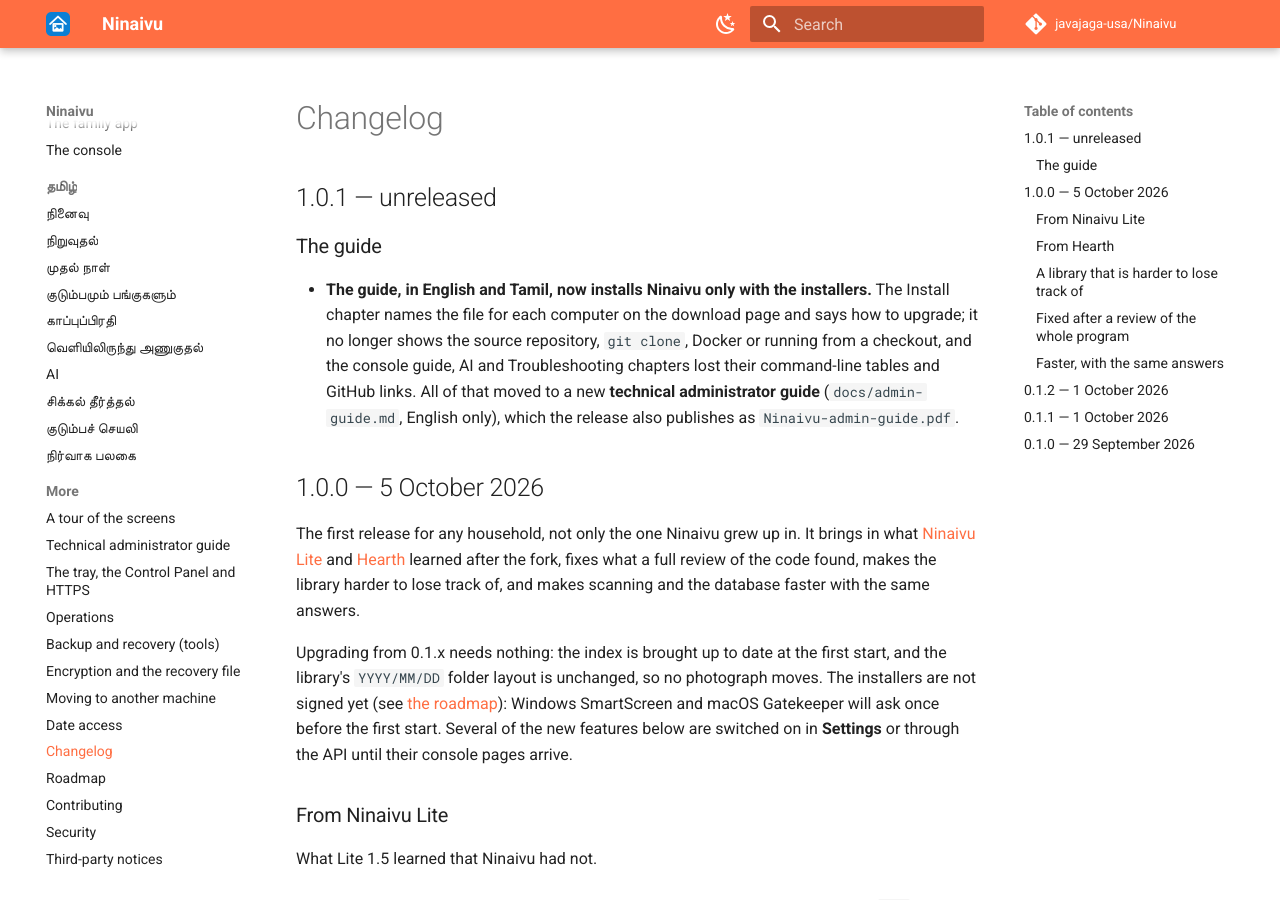
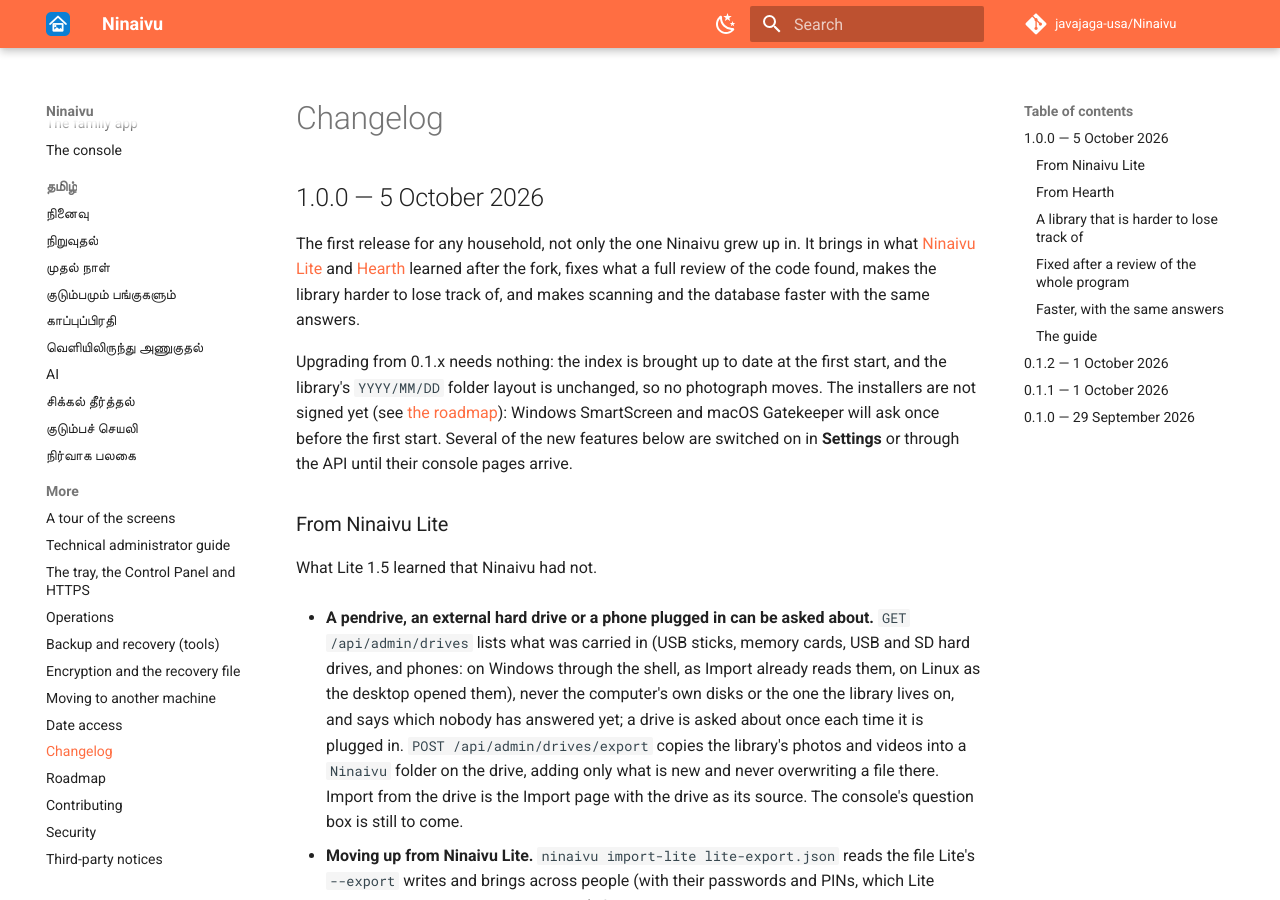
Before and after one commit to javajaga-usa/Ninaivu, an MkDocs documentation site: the page built from docs/CHANGELOG.md, in a window 1280 px wide and 900 px high. Built offline with MkDocs 1.6.1 and Material for MkDocs 9.7.7, drawn with Linux system fonts in a browser that asks for light colours; comment, search, counter and statistics services are not loaded; some of the changed text lies outside the part shown.

Commit message:
Changelog: the guide change ships in 1.0.0
Co-Authored-By: Claude Opus 5.5 (1M context) <noreply@anthropic.com>
Claude-Session: https://claude.ai/code/session_01NmaoUbouEEjze7GsqJ6wMB

```diff
--- a/docs/CHANGELOG.md
+++ b/docs/CHANGELOG.md
@@ -1,17 +1,4 @@
 # Changelog
-
-## 1.0.1 — unreleased
-
-### The guide
-
-- **The guide, in English and Tamil, now installs Ninaivu only with the
-  installers.** The Install chapter names the file for each computer on the
-  download page and says how to upgrade; it no longer shows the source
-  repository, `git clone`, Docker or running from a checkout, and the
-  console guide, AI and Troubleshooting chapters lost their command-line
-  tables and GitHub links. All of that moved to a new **technical
-  administrator guide** (`docs/admin-guide.md`, English only), which the
-  release also publishes as `Ninaivu-admin-guide.pdf`.
 
 ## 1.0.0 — 5 October 2026
 
```
Also changed, not shown: other parts of docs/CHANGELOG.md (+11 -0 lines).
